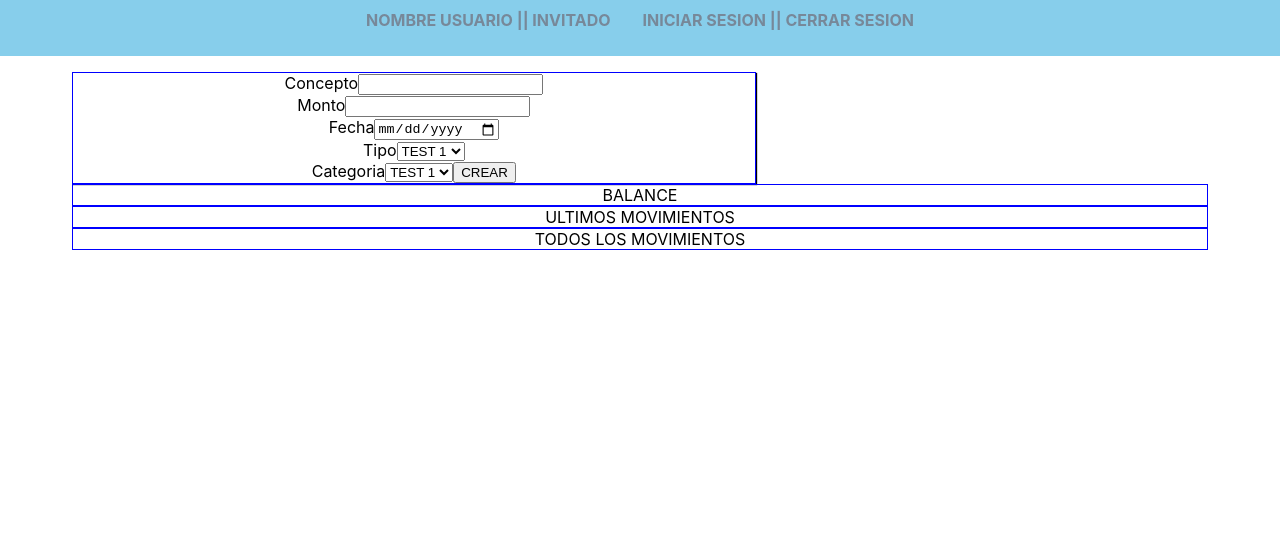
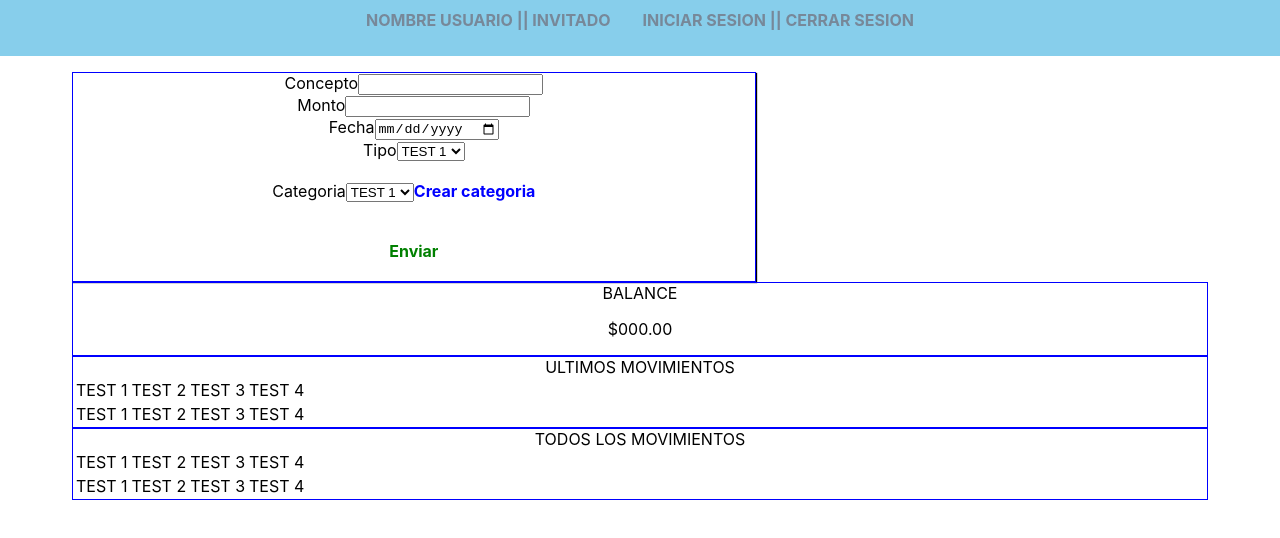
Before and after one commit to Lucaster85/Alkemy-challenge-dashboard, a React (Create React App) app: page / in a window 1280 px wide. Shown: the top 538 px of the page. Built offline with nearby package versions, Linux system fonts and the light colour scheme.

Commit message:
creating table component

```diff
--- a/src/components/AllMoves/AllMoves.js
+++ b/src/components/AllMoves/AllMoves.js
@@ -1,9 +1,11 @@
 import React from 'react';
+import Table from '../Table/Table';
 import classes from './AllMoves.module.css';
 
 const allMoves = props => (
     <div className={classes.AllMoves}>
         TODOS LOS MOVIMIENTOS
+        <Table />
     </div>
 )
 
--- a/src/components/BalanceOutput/BalanceOutput.js
+++ b/src/components/BalanceOutput/BalanceOutput.js
@@ -4,6 +4,7 @@ import classes from './BalanceOutput.module.css';
 const balanceOutput = props => (
     <div className={classes.BalanceOutput}>
         BALANCE
+        <p>$000.00</p>
     </div>
 );
 
--- a/src/components/LastMoves/LastMoves.js
+++ b/src/components/LastMoves/LastMoves.js
@@ -1,9 +1,11 @@
 import React from 'react';
+import Table from '../Table/Table';
 import classes from './LastMoves.module.css';
 
 const lastMoves = props => (
     <div className={classes.LastMoves}>
         ULTIMOS MOVIMIENTOS
+        <Table />
     </div>
 );
 
--- /dev/null
+++ b/src/components/Table/Table.js
@@ -0,0 +1,15 @@
+import React from 'react';
+import TableHead from './TableHead/TableHead';
+import TableBody from './TableBody/TableBody';
+import classes from './Table.module.css';
+
+const table = props => (
+    <div>
+        <table>
+            <TableHead />
+            <TableBody />
+        </table>
+    </div>
+);
+
+export default table;
--- /dev/null
+++ b/src/components/Table/TableBody/TableBody.js
@@ -0,0 +1,15 @@
+import React from 'react';
+import classes from './TableBody.module.css';
+
+const tableBody = props => (
+    <tbody>
+        <tr>
+            <td>TEST 1</td>
+            <td>TEST 2</td>
+            <td>TEST 3</td>
+            <td>TEST 4</td>
+        </tr>
+    </tbody>
+);
+
+export default tableBody;
--- /dev/null
+++ b/src/components/Table/TableHead/TableHead.js
@@ -0,0 +1,15 @@
+import React from 'react';
+import classes from './TableHead.module.css';
+
+const tableHead = props => (
+    <thead>
+        <tr>
+            <td>TEST 1</td>
+            <td>TEST 2</td>
+            <td>TEST 3</td>
+            <td>TEST 4</td>
+        </tr>
+    </thead>
+);
+
+export default tableHead;
--- a/src/components/TransactionsUploadForm/TransactionsUploadForm.js
+++ b/src/components/TransactionsUploadForm/TransactionsUploadForm.js
@@ -1,4 +1,6 @@
 import React from 'react';
+import Button from '../UI/Button/Button';
+
 import classes from './TransactionsUploadForm.module.css';
 
 const transactionUploadForm = props => {
@@ -8,7 +10,7 @@ const transactionUploadForm = props => {
                 <label htmlFor="">Concepto</label>
                 <input type="text"/><br/>
                 <label htmlFor="">Monto</label>
-                <input type="number"/><br/>
+                <input type="number" /><br/>
                 <label htmlFor="">Fecha</label>
                 <input type="date"/><br/>
                 <label htmlFor="">Tipo</label>
@@ -21,7 +23,8 @@ const transactionUploadForm = props => {
                     <option value="">TEST 1</option>
                     <option value="">TEST 2</option>
                 </select>
-                <button>CREAR</button><br/>
+                <Button btnType="Info">Crear categoria</Button><br/>
+                <Button btnType="Submit">Enviar</Button>
             </form>
         </div>
     )
--- /dev/null
+++ b/src/components/UI/Button/Button.js
@@ -0,0 +1,13 @@
+import React from 'react';
+import classes from './Button.module.css';
+
+const button = props => (
+    <button
+        className={[classes.Button, classes[props.btnType]].join(' ')}
+        onClick={props.clicked}
+        >
+        {props.children}
+    </button>
+)
+
+export default button;
--- /dev/null
+++ b/src/components/UI/Button/Button.module.css
@@ -0,0 +1,29 @@
+.Button {
+    background-color: white;
+    border: none;
+    color: white;
+    outline: none;
+    cursor: pointer;
+    font: inherit;
+    padding: 10px;
+    margin: 10px;
+    font-weight: bold;
+    text-decoration: none;
+}
+
+.Button:hover {
+    transform: translateY(-2px);
+}
+
+.Button:first-of-type {
+    margin-left: 0;
+    padding-left: 0;
+}
+
+.Submit {
+    color: green;
+}
+
+.Info {
+    color: blue;
+}
```
Also changed, not shown: src/components/Table/Table.module.css (added), src/components/Table/TableBody/TableBody.module.css (added), src/components/Table/TableHead/TableHead.module.css (added).
